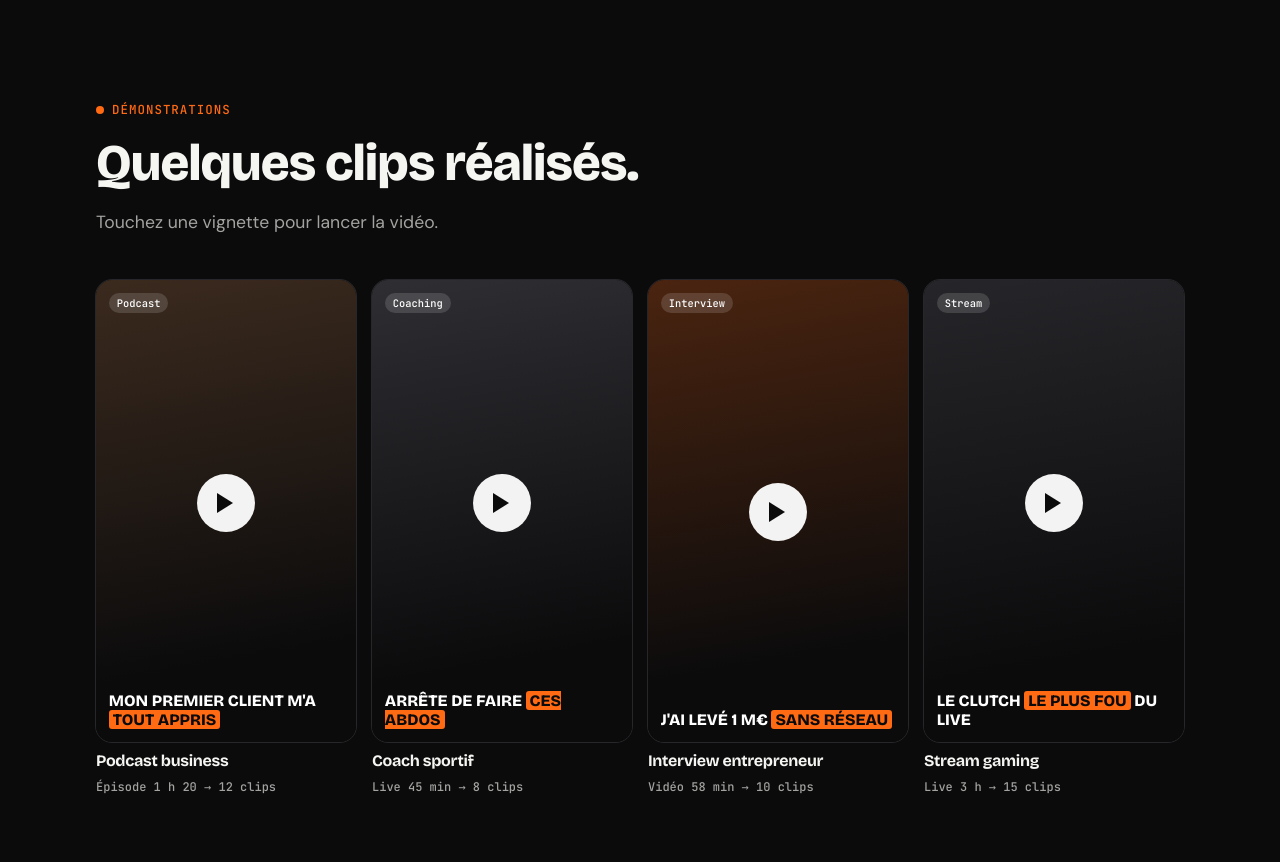
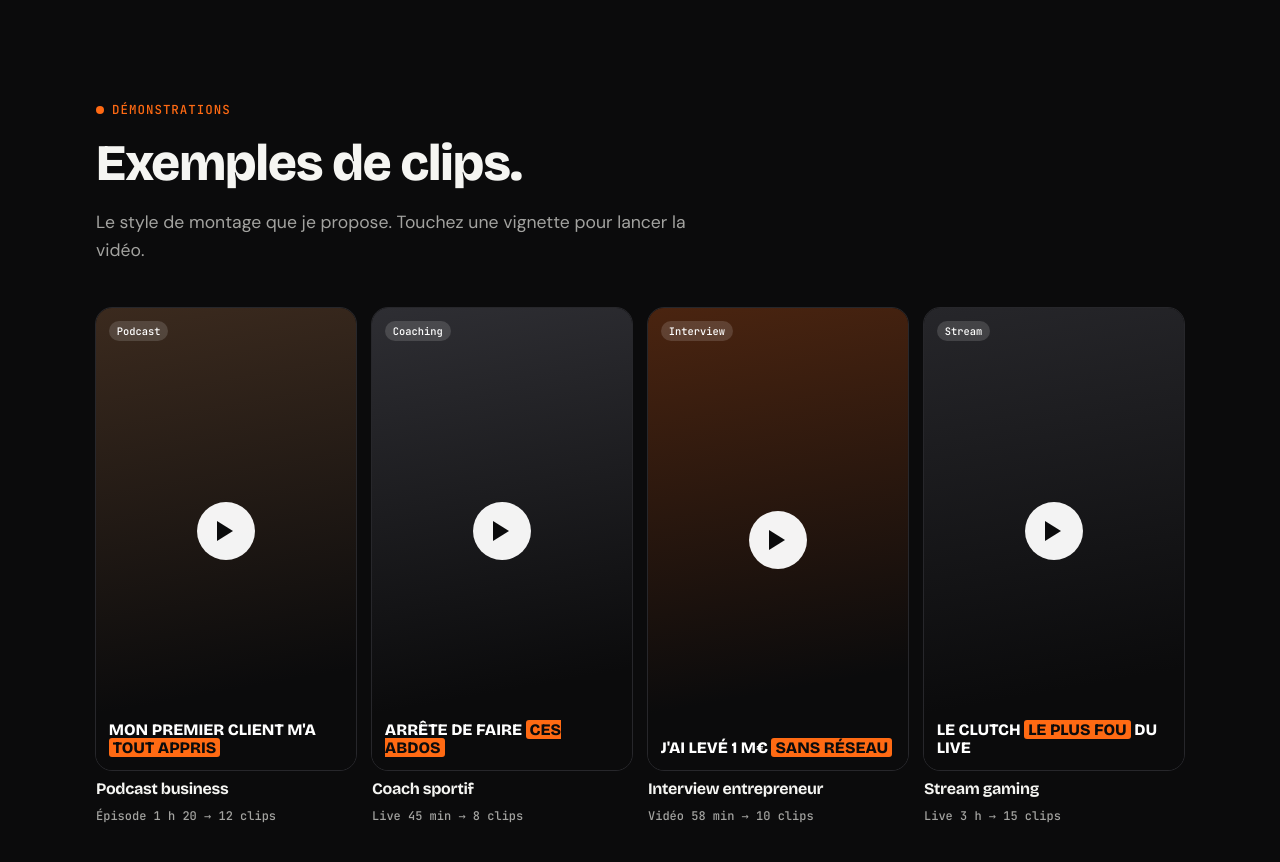
Before and after one commit to gundenizli20-arch/Emre, a plain HTML site: page index.html in a window 1280 px wide. Shown: the part 2880-3742 px from the top of the page. Drawn offline with nearby package versions, Linux system fonts and the light colour scheme.

Commit message:
Galerie : alignement des titres et intitulé « Exemples »
Co-Authored-By: Claude Opus 5.5 <noreply@anthropic.com>
Claude-Session: https://claude.ai/code/session_01Wy8jvg3H3wqZWCcRssKhMV

```diff
--- a/index.html
+++ b/index.html
@@ -186,7 +186,7 @@ body::before { content: ""; position: fixed; inset: 0 0 auto; height: env(safe-a
 
 /* ---------- Démos ---------- */
 .demos { display: grid; grid-template-columns: repeat(4, 1fr); gap: 1rem; }
-.demo { display: grid; gap: .6rem; min-width: 0; }
+.demo { display: grid; gap: .6rem; min-width: 0; align-content: start; }
 .demo-frame { aspect-ratio: 9 / 16; max-width: 100%; border-radius: 16px; overflow: hidden; position: relative; background: #0B0B0C; outline: 1px solid var(--line); border: 0; padding: 0; cursor: pointer; width: 100%; color: #fff; text-align: left; }
 .demo-frame iframe { position: absolute; inset: 0; width: 100%; height: 100%; border: 0; }
 .demo-frame .poster { position: absolute; inset: 0; display: flex; flex-direction: column; justify-content: space-between; padding: .8rem; }
@@ -439,8 +439,8 @@ textarea { min-height: 130px; resize: vertical; }
     <div class="wrap">
       <div class="section-head">
         <span class="eyebrow">Démonstrations</span>
-        <h2>Quelques clips réalisés.</h2>
-        <p>Touchez une vignette pour lancer la vidéo.</p>
+        <h2>Exemples de clips.</h2>
+        <p>Le style de montage que je propose. Touchez une vignette pour lancer la vidéo.</p>
       </div>
       <!-- Pour ajouter une vraie vidéo : mettez l'identifiant YouTube Shorts dans data-youtube="..."
            Exemple : pour https://youtube.com/shorts/abc123XYZ  ->  data-youtube="abc123XYZ" -->
```
